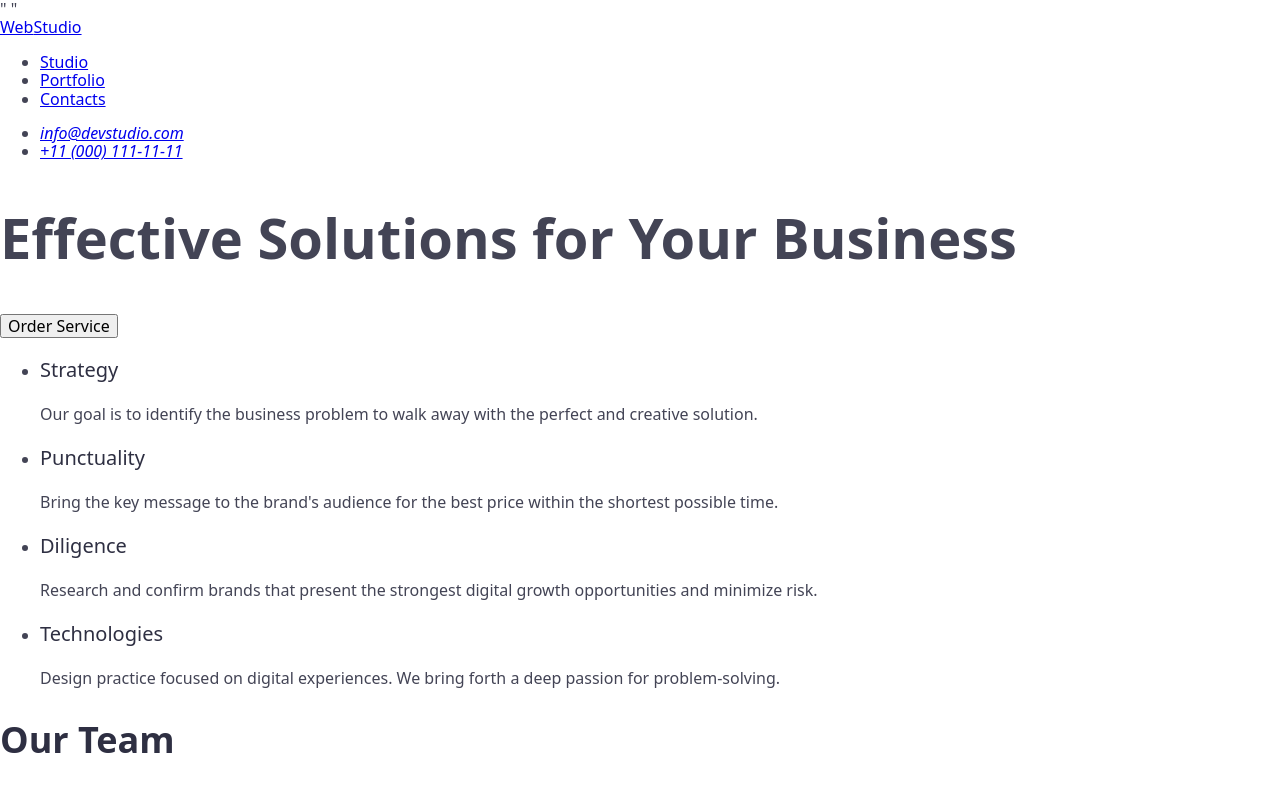
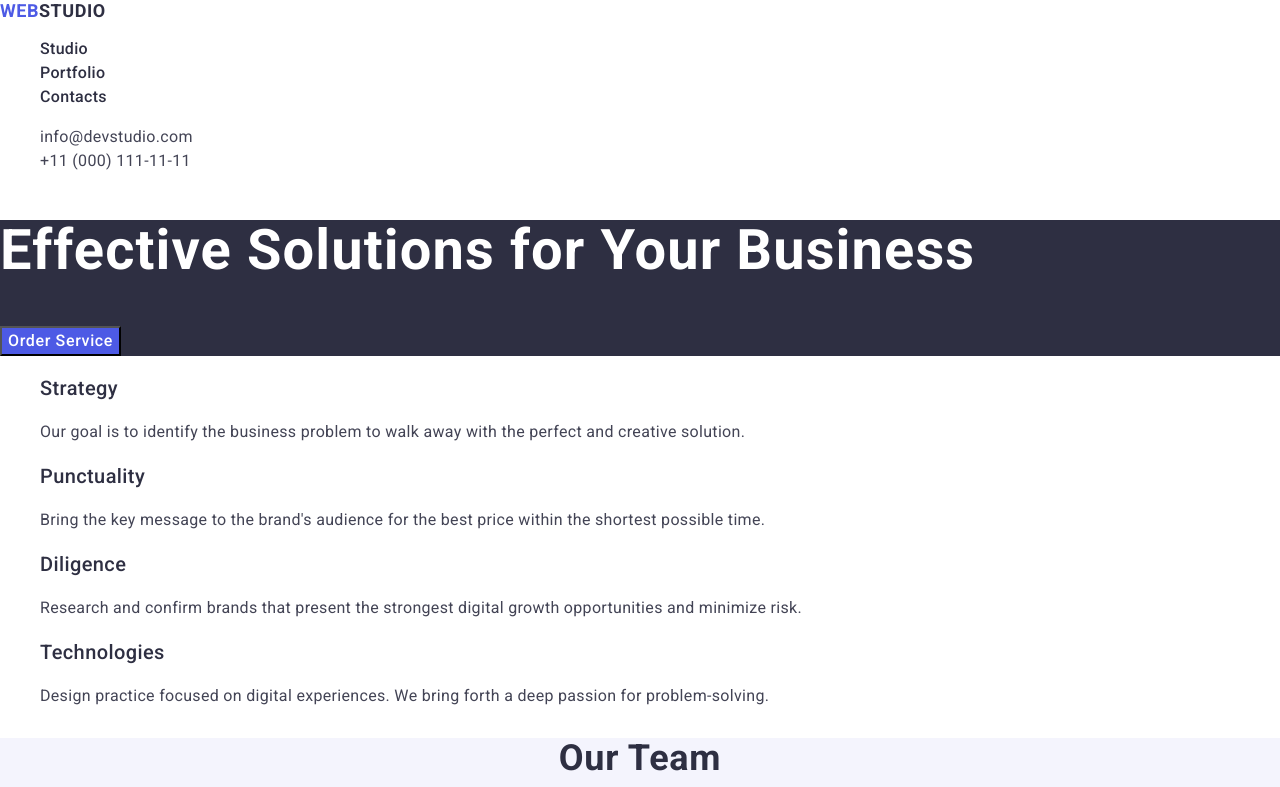
Before and after one commit to Nikita2993-Z/HOMEWORK-2, a plain HTML site: page index.html in a window 1280 px wide. Shown: the top 787 px of the page. Drawn offline with nearby package versions, Linux system fonts and the light colour scheme.

Commit message:
hw finish

```diff
--- a/css/style.css
+++ b/css/style.css
@@ -1,40 +1,138 @@
-.body {font-family: 'Roboto' , 'Raloway' sans-serif;
+body {font-family: "Roboto", sans-serif;
+background-color: #ffffff;
 color: #434455;}
-.btn-section:hover {background: #4d5ae5;
+a {text-decoration: none;}
+ul,ol {list-style-type: none;}
+button {cursor: pointer;}
+.header-page {}
+
+.navy-page {}
+
+.logo-header {
+    font-family:'Raleway' sans-serif;
+    font-weight: 700;
+    font-size: 18px;
+    line-height: 1.16667;
+    letter-spacing: 0.03em;
+    color: #4d5ae5;
+
+
+    }
+.header-span {font-weight: 700;
+    font-size: 18px;
+    line-height: 1.16667;
+    letter-spacing: 0.03em;
+    text-transform: uppercase;
+    color: #2e2f42;
+
+}
+
+.nav-list {}
+
+.nav-item {}
+
+.nav-link {font-weight: 500;
+    font-size: 16px;
+    line-height: 1.5;
+    letter-spacing: 0.02em;
+    color: #2e2f42;}
+.nav-link:hover,
+.nav-link:focus {color: #404bbf;}
+
+.addrs {
+    font-style: normal;
+    font-weight: 400;
+    font-size: 16px;
+    line-height: 1.5;
+    letter-spacing: 0.02em;
+    color: #434455;}
+
+.addrs-list {}
+
+.addrs-link {
+font-weight: 400;
+font-size: 16px;
+line-height: 1.5;
+letter-spacing: 0.02em;
+color: #434455;}
+
+.addrs-link:hover {font-weight: 400;
+    font-size: 16px;
+    line-height: 1.5;
+    letter-spacing: 0.02em;
+    color: #404bbf;}
+
+
+
+
+.section-one {background-color: #2e2f42;}
+.title-section-one {
+    font-weight: 700;
+    font-size: 56px;
+    line-height: 1.07143;
+    letter-spacing: 0.02em;
+    color: #ffffff;}
+.btn-section-one {
     font-weight: 500;
         font-size: 16px;
         line-height: 1.5;
-cursor: pointer;}
-
-.link-studio:hover {color: #404bbf;
-    font-weight: 500;
-    font-size: 16px;
-    line-height: 1.5;}
-.link-portfolio:hover {color: #404bbf;
-font-weight: 500;
-    font-size: 16px;
-    line-height: 1.5;}
-.link-contacts:hover {color: #404bbf;
-font-weight: 500;
-    font-size: 16px;
-    line-height: 1.5;}
-.link-address:hover,
-.link-address:focus {color: #404bbf; font-weight: 400;
-    font-size: 16px;
-    line-height: 1.5;}
-    h1 {font-weight: 700;
-        font-size: 56px;
-        line-height: 1.07143;
+        letter-spacing: 0.04em;
+        color: #ffffff;
+        background-color: #4d5ae5;
 }
+.btn-section-one:hover {background-color: #404bbf;}
+.section-ourteam {background: #f4f4fd;}
 h2 {font-weight: 700;
     font-size: 36px;
     line-height: 1.11111;
-        color: #2e2f42;}
-    h3 {font-weight: 500;
+    letter-spacing: 0.02em;
+    text-align: center;
+    color: #2e2f42;
+    }
+
+h3 {
+    font-weight: 500;
     font-size: 20px;
     line-height: 1.2;
-        color: #2e2f42;}
+    letter-spacing: 0.02em;
+    color: #2e2f42;
+    }
+
 p {font-weight: 400;
     font-size: 16px;
     line-height: 1.5;
-        color: #434455;}
+    letter-spacing: 0.02em;
+    color: #434455;
+   }
+
+.footer {background-color: #2e2f42;
+color:#f4f4fd;
+}
+.logo-footer {font-weight: 700;
+    font-size: 18px;
+    line-height: 1.16667;
+    letter-spacing: 0.03em;
+    text-transform: uppercase;
+    color: #4d5ae5;
+font-family: "Raleway" sans-serif;}
+
+.footer-span {font-weight: 700;
+    font-size: 18px;
+    line-height: 1.16667;
+    letter-spacing: 0.03em;
+    text-transform: uppercase;
+    color: #f4f4fd;}
+
+
+.logo-style-footer {font-weight: 700;
+    font-size: 18px;
+    line-height: 1.16667;
+    letter-spacing: 0.03em;
+    text-transform: uppercase;
+    color: #4d5ae5;}
+
+.footer-text {font-weight: 400;
+    font-size: 16px;
+    line-height: 1.5;
+    letter-spacing: 0.02em;
+    color: #f4f4fd;}
--- a/index.html
+++ b/index.html
@@ -5,46 +5,38 @@
     <meta charset="UTF-8">
     <meta name="viewport" content="width=device-width, initial-scale=1.0">
     <title>Homework-2</HomeWork-2></title>
+    <link rel="stylesheet" href="https://cdnjs.cloudflare.com/ajax/libs/modern-normalize/3.0.1/modern-normalize.min.css"
+        integrity="sha512-q6WgHqiHlKyOqslT/lgBgodhd03Wp4BEqKeW6nNtlOY4quzyG3VoQKFrieaCeSnuVseNKRGpGeDU3qPmabCANg=="
+        crossorigin="anonymous" referrerpolicy="no-referrer" />
     <link rel="preconnect" href="https://fonts.googleapis.com">
     <link rel="preconnect" href="https://fonts.gstatic.com" crossorigin>
-    <link href="https://fonts.googleapis.com/css2?family=Roboto:wght@400;500;700&display=swap" rel="stylesheet">
-    <link rel="preconnect" href="https://fonts.googleapis.com">
-    <link rel="preconnect" href="https://fonts.gstatic.com" crossorigin>
-    <link href="https://fonts.googleapis.com/css2?family=Raleway:ital,wght@0,100..900;1,100..900&family=Roboto:wght@700&display=swap"
+    <link href="https://fonts.googleapis.com/css2?family=Raleway:wght@700&family=Roboto:wght@400;500;700&display=swap"
         rel="stylesheet">
-    <link rel="stylesheet" href="https://cdnjs.cloudflare.com/ajax/libs/modern-normalize/3.0.1/modern-normalize.min.css"
-        integrity="sha512-q6WgHqiHlKyOqslT/lgBgodhd03Wp4BEqKeW6nNtlOY4quzyG3VoQKFrieaCeSnuVseNKRGpGeDU3qPmabCANg=="
-        crossorigin="anonymous" referrerpolicy="no-referrer" />"
-    <link rel="stylesheet" href="https://cdnjs.cloudflare.com/ajax/libs/modern-normalize/3.0.1/modern-normalize.css" />
 
     <link rel="stylesheet" href="./css/style.css" />
-
-
-
-"
 </head>
 
-<body class="body">
+<body>
     <main>
-        <header>
-            <nav>
-                <a href="./index.html">Web<span>Studio</span></a>
-                <ul>
-                    <li><a class="link-studio" href="#studio">Studio</a></li>
-                    <li><a class="link-portfolio" href="#portfolio">Portfolio</a></li>
-                    <li><a class="link-contacts" href="#contacts">Contacts</a></li>
+        <header class="header-page" >
+            <nav class="navy-page">
+                <a class="logo-header" href="./index.html">WEB<span class="header-span">STUDIO</span></a>
+                <ul class="nav-list">
+                    <li class="nav-item"><a class="nav-link" href="#studio">Studio</a></li>
+                    <li class="nav-item"><a class="nav-link" href="#portfolio">Portfolio</a></li>
+                    <li class="nav-item"><a class="nav-link" href="#contacts">Contacts</a></li>
                 </ul>
             </nav>
-            <address class="link-address">
+            <address class="addrs">
                 <ul>
-                    <li><a href="mailto:info@devstudio.com">info@devstudio.com</a></li>
-                    <li><a href="tel:+110001111111">+11 (000) 111-11-11</a></li>
+                    <li class="addrs-list"><a class="addrs-link" href="mailto:info@devstudio.com">info@devstudio.com</a></li>
+                    <li class="addrs-list"><a class="addrs-link" href="tel:+110001111111">+11 (000) 111-11-11</a></li>
                 </ul>
             </address>
         </header>
-        <section>
-            <h1>Effective Solutions for Your Business</h1>
-            <button class="btn-section" type="button">Order Service</button>
+        <section class="section-one">
+            <h1 class="title-section-one">Effective Solutions for Your Business</h1>
+            <button class="btn-section-one" type="button">Order Service</button>
         </section>
         <section>
             <h2 hidden> Advantages</h2>
@@ -73,7 +65,7 @@
                 </li>
             </ul>
         </section>
-        <section>
+        <section class="section-ourteam">
             <h2>Our Team</h2>
             <ul>
                 <li>
@@ -140,9 +132,9 @@
             </ul>
         </section>
     </main>
-    <footer>
-        <a href="./index.html">WebStudio</a>
-        <p>Increase the flow of customers and sales for your business with digital marketing & growth solutions.</p>
+    <footer class="footer">
+        <a class="logo-footer" href="./index.html">WEB<span class="footer-span">STUDIO</span></a>
+        <p class="footer-text">Increase the flow of customers and sales for your business with digital marketing & growth solutions.</p>
     </footer>
 </body>
 
```
Lines whose indentation alone changed are shown as unchanged.
